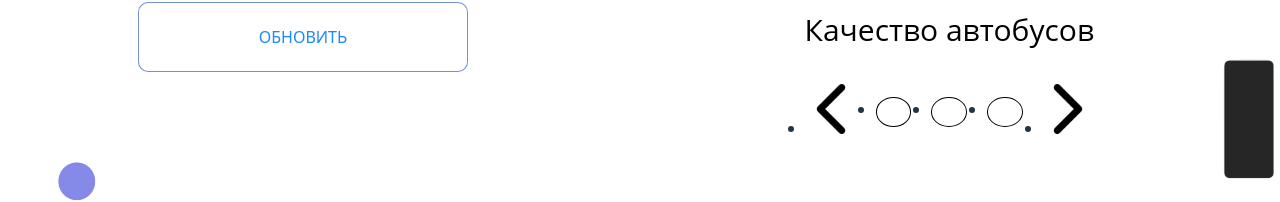
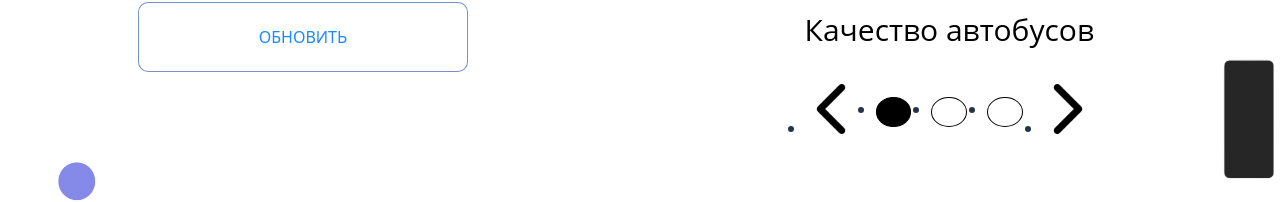
Before and after one commit to PetrovS30/bus-tomsk, a React (Vite) app: page / in a window 1280 px wide. Shown: the part 2551-2753 px from the top of the page. Built offline with nearby package versions, Linux system fonts and the light colour scheme.

Commit message:
fineshed layout4

```diff
--- a/src/components/block/results-block/MyBarChart2.jsx
+++ b/src/components/block/results-block/MyBarChart2.jsx
@@ -1,6 +1,7 @@
 import './results-block.css';
 import { BarChart, Bar, XAxis, YAxis, CartesianGrid, Tooltip, Legend, Label} from 'recharts';
 import CustomBar from './customBar/CustomBar';
+
 const data = [
     { name: 1, "всего оценок": 20 },
     { name: 2, "всего оценок": 41 },
--- a/src/components/block/results-block/ResultsBlock.jsx
+++ b/src/components/block/results-block/ResultsBlock.jsx
@@ -54,15 +54,18 @@ const ResultsBlock = () => {
           <p className='result-block__legend'>
             {questions[activeIndex]}
           </p>
-
           <ul className='result-block__paginations'>
             <li><img src={rightIcon} alt="rightIcon" onClick={handlePrevClick} /></li>
-            <li><button className='result-block__pagination'></button></li>
-            <li><button className='result-block__pagination'></button></li>
-            <li><button className='result-block__pagination'></button></li>
+            {charts.map((_, index) => (
+              <li key={index}>
+                <button
+                  onClick={() => setActiveIndex(index)}
+                  className={`result-block__pagination ${activeIndex === index? 'active' : 'inactive'}`}
+                />
+              </li>
+            ))}
             <li><img src={leftIcon} alt="leftIcon" onClick={handleNextClick}/></li>
-          </ul>
-
+        </ul>
         </div>
       </div>
     </>
--- a/src/components/block/results-block/results-block.css
+++ b/src/components/block/results-block/results-block.css
@@ -1,3 +1,15 @@
+ul li {
+    cursor: pointer;
+}
+
+.active {
+    background-color: black
+}
+
+.inactive {
+    background-color: white;
+}
+
 .result-block__block {
     display: flex;
     flex-direction: row;
```
